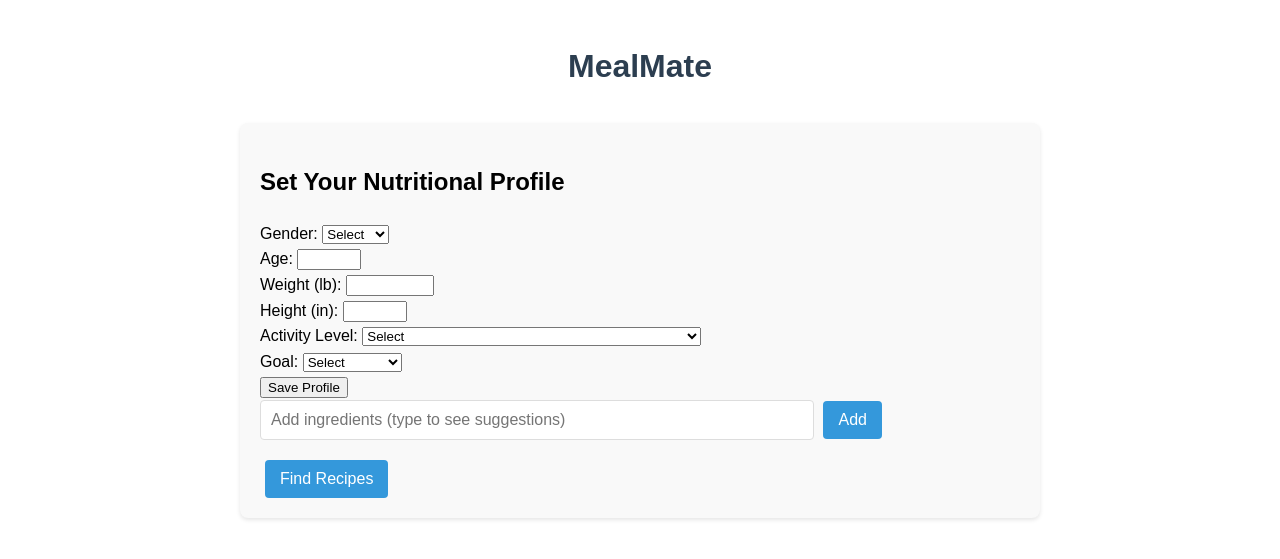
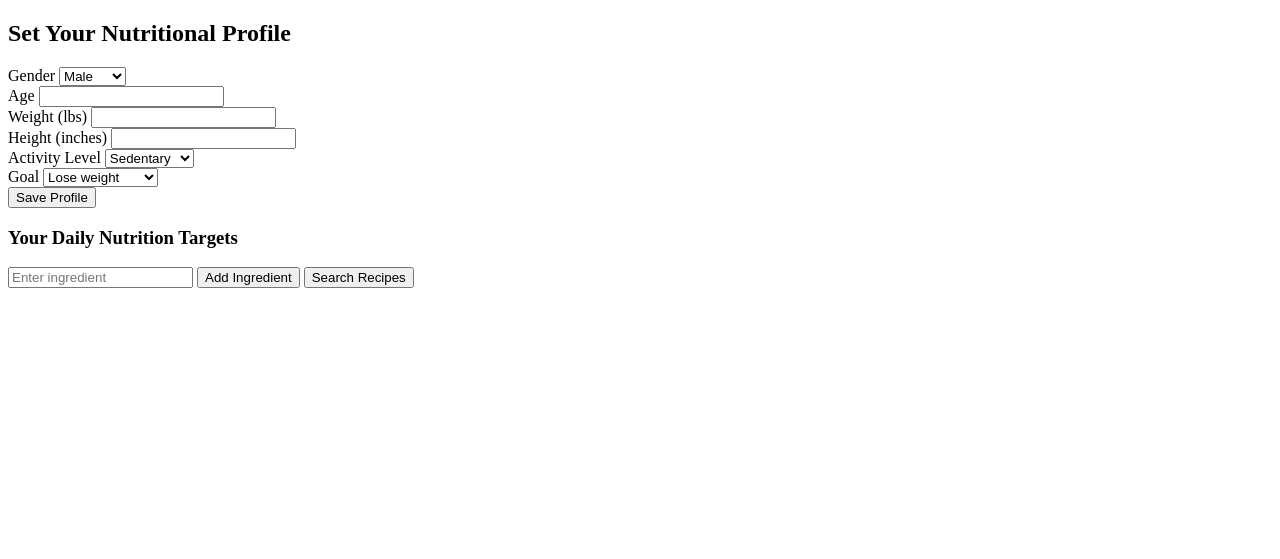
Before and after one commit to parthgmjain/MealMate, a Flask app: page / in a window 1280 px wide. Shown: the top 559 px of the page. Run offline with Flask 3, Linux system fonts and the light colour scheme; parts of the project's set-up code (start-up, migrations or seed data) failed here and were passed over.

Commit message:
displaying nutritional goals

```diff
--- a/static/css/styles.css
+++ b/static/css/styles.css
@@ -13,10 +13,14 @@
 }
 
 .search-container {
+    display: flex;
+    justify-content: space-between;
+    align-items: flex-start;
+    margin: 20px 0;
     background: #f9f9f9;
     padding: 20px;
     border-radius: 8px;
-    box-shadow: 0 2px 4px rgba(0,0,0,0.1);
+    box-shadow: 0 2px 4px rgba(0, 0, 0, 0.1);
 }
 
 .input-group {
@@ -80,7 +84,7 @@
     padding: 10px 15px;
     margin-bottom: 8px;
     border-radius: 4px;
-    box-shadow: 0 1px 3px rgba(0,0,0,0.1);
+    box-shadow: 0 1px 3px rgba(0, 0, 0, 0.1);
     display: flex;
     justify-content: space-between;
     align-items: center;
@@ -110,7 +114,7 @@
     border-radius: 8px;
     overflow: hidden;
     margin-bottom: 30px;
-    box-shadow: 0 2px 4px rgba(0,0,0,0.1);
+    box-shadow: 0 2px 4px rgba(0, 0, 0, 0.1);
     background: white;
 }
 
@@ -214,7 +218,7 @@
     max-width: 200px;
     font-family: Arial, sans-serif;
     background: #fff;
-    box-shadow: 2px 2px 4px rgba(0,0,0,0.1);
+    box-shadow: 2px 2px 4px rgba(0, 0, 0, 0.1);
 }
 
 .nutrition-title {
@@ -229,3 +233,62 @@
     font-size: 0.9rem;
     margin: 0.25rem 0;
 }
+
+/* New Additions for Nutritional Profile & Targets */
+.user-profile-form {
+    flex: 1;
+    margin-right: 20px;
+}
+
+.nutrition-targets {
+    flex: 1;
+    padding: 20px;
+    background-color: #f4f4f4;
+    border-radius: 8px;
+    box-shadow: 0 2px 4px rgba(0, 0, 0, 0.1);
+}
+
+#dailyTargets {
+    list-style: none;
+    padding: 0;
+}
+
+#dailyTargets li {
+    margin-bottom: 8px;
+}
+
+h3 {
+    margin-top: 0;
+}
+
+.form-group {
+    margin-bottom: 15px;
+}
+
+.form-group label {
+    display: block;
+    margin-bottom: 5px;
+}
+
+.form-group input, .form-group select {
+    width: 100%;
+    padding: 8px;
+    font-size: 16px;
+    margin-bottom: 10px;
+    border: 1px solid #ccc;
+    border-radius: 4px;
+}
+
+button {
+    padding: 10px 15px;
+    font-size: 16px;
+    background-color: #4CAF50;
+    color: white;
+    border: none;
+    border-radius: 4px;
+    cursor: pointer;
+}
+
+button:hover {
+    background-color: #45a049;
+}
--- a/templates/index.html
+++ b/templates/index.html
@@ -1,80 +1,91 @@
 <!DOCTYPE html>
-<html>
+<html lang="en">
 <head>
-    <title>MealMate - Recipe Finder</title>
     <meta charset="UTF-8">
     <meta name="viewport" content="width=device-width, initial-scale=1.0">
-    <link rel="stylesheet" href="/static/css/styles.css">
+    <title>MealMate - Nutrition Tracker</title>
+    <link rel="stylesheet" href="{{ url_for('static', filename='css/main.css') }}">
+    <link rel="stylesheet" href="{{ url_for('static', filename='css/recipe.css') }}">
 </head>
 <body>
-    <h1>MealMate</h1>
-
     <div class="search-container">
+        <!-- Nutritional Profile Form Section -->
         <div class="user-profile-form">
             <h2>Set Your Nutritional Profile</h2>
             <form id="nutritionProfileForm">
                 <div class="form-group">
-                    <label for="gender">Gender:</label>
-                    <select id="gender" required>
-                        <option value="">Select</option>
+                    <label for="gender">Gender</label>
+                    <select id="gender" name="gender">
                         <option value="male">Male</option>
                         <option value="female">Female</option>
                     </select>
                 </div>
 
                 <div class="form-group">
-                    <label for="age">Age:</label>
-                    <input type="number" id="age" min="0" max="120" required>
+                    <label for="age">Age</label>
+                    <input type="number" id="age" name="age" required>
                 </div>
 
                 <div class="form-group">
-                    <label for="weight">Weight (lb):</label>
-                    <input type="number" id="weight" min="30" max="1400" step="0.1" required>
+                    <label for="weight">Weight (lbs)</label>
+                    <input type="number" id="weight" name="weight" required>
                 </div>
 
                 <div class="form-group">
-                    <label for="height">Height (in):</label>
-                    <input type="number" id="height" min="24" max="108" required>
+                    <label for="height">Height (inches)</label>
+                    <input type="number" id="height" name="height" required>
                 </div>
 
                 <div class="form-group">
-                    <label for="activity">Activity Level:</label>
-                    <select id="activity" required>
-                        <option value="">Select</option>
-                        <option value="sedentary">Sedentary (little or no exercise)</option>
-                        <option value="lightly_active">Lightly active (light exercise 1-3 days/week)</option>
-                        <option value="moderately_active">Moderately active (moderate exercise 3-5 days/week)</option>
-                        <option value="very_active">Very active (hard exercise 6-7 days/week)</option>
-                        <option value="super_active">Super active (very hard exercise & physical job)</option>
+                    <label for="activity">Activity Level</label>
+                    <select id="activity" name="activity">
+                        <option value="sedentary">Sedentary</option>
+                        <option value="light">Light</option>
+                        <option value="moderate">Moderate</option>
+                        <option value="active">Active</option>
+                        <option value="extra">Very Active</option>
                     </select>
                 </div>
 
                 <div class="form-group">
-                    <label for="goal">Goal:</label>
-                    <select id="goal" required>
-                        <option value="">Select</option>
-                        <option value="weight_loss">Weight Loss</option>
-                        <option value="maintenance">Maintenance</option>
-                        <option value="muscle_gain">Muscle Gain</option>
+                    <label for="goal">Goal</label>
+                    <select id="goal" name="goal">
+                        <option value="lose">Lose weight</option>
+                        <option value="maintain">Maintain weight</option>
+                        <option value="gain">Gain weight</option>
                     </select>
                 </div>
 
                 <button type="submit" id="saveProfile">Save Profile</button>
             </form>
         </div>
-        <div class="input-group">
-            <input type="text" id="ingredientInput" placeholder="Add ingredients (type to see suggestions)" autocomplete="off">
-            <button id="addButton">Add</button>
-            <div id="suggestions"></div>
+
+        <!-- New Nutrition Targets Section -->
+        <div class="nutrition-targets" id="nutritionTargetsContainer">
+            <h3>Your Daily Nutrition Targets</h3>
+            <ul id="dailyTargets">
+                <!-- Targets will be dynamically displayed here -->
+            </ul>
         </div>
-
-        <ul id="ingredientList"></ul>
-
-        <button id="searchButton">Find Recipes</button>
     </div>
 
-    <div id="recipeResults"></div>
+    <div class="input-group">
+        <input type="text" id="ingredientInput" placeholder="Enter ingredient">
+        <button id="addButton">Add Ingredient</button>
+        <button id="searchButton">Search Recipes</button>
 
-    <script src="/static/js/script.js"></script>
+        <div id="suggestions" class="suggestions"></div>
+
+        <ul id="ingredientList">
+            <!-- Added ingredients will be listed here -->
+        </ul>
+    </div>
+
+    <div id="recipeResults">
+        <!-- Recipe results will appear here -->
+    </div>
+
+    <script src="{{ url_for('static', filename='js/recipe.js') }}"></script>
+    <script src="{{ url_for('static', filename='js/script.js') }}"></script>
 </body>
 </html>
```
